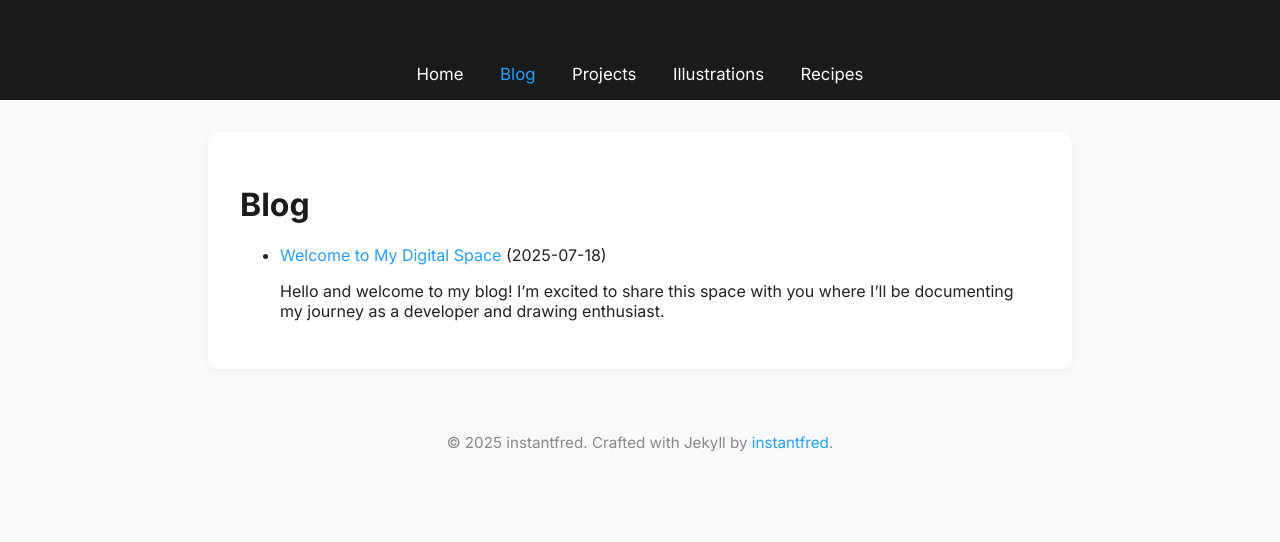
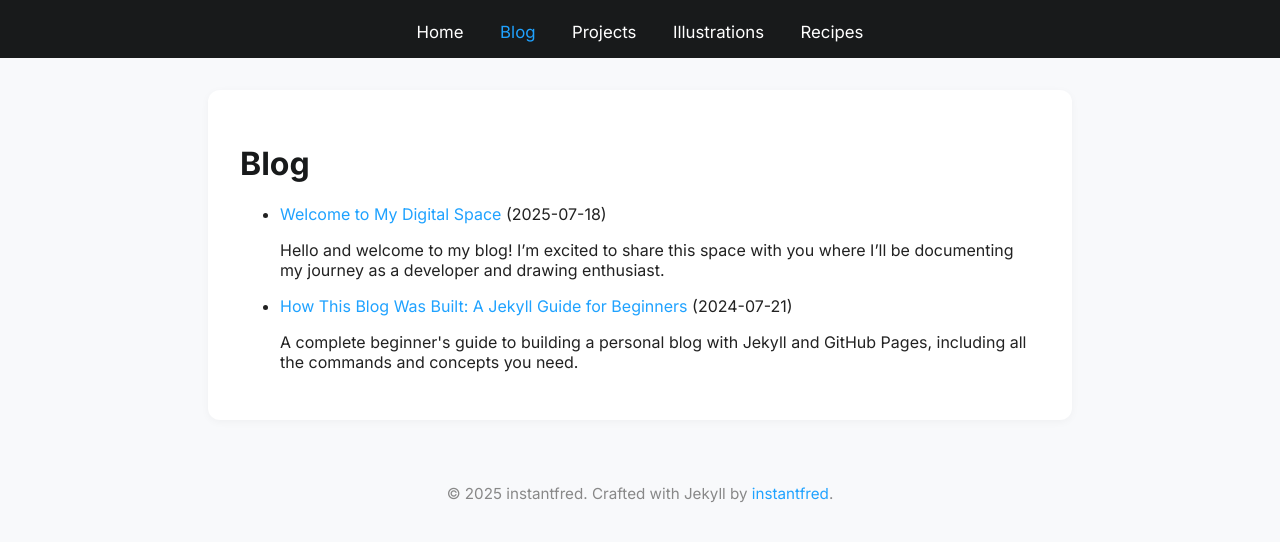
Before and after one commit to instantfred/instantfred.github.io, a Jekyll site: the page built from blog.md, in a window 1280 px wide. Shown: the top 542 px of the page. Built offline with Jekyll 4.4.1, drawn with Linux system fonts in a browser that asks for light colours; part of the change alters nothing that is shown.

Commit message:
Add jekyll tutorial post

````diff
--- a/_layouts/default.html
+++ b/_layouts/default.html
@@ -14,7 +14,6 @@
     <button class="mobile-nav-toggle" aria-label="Open navigation" aria-expanded="false">
       <i class="fas fa-bars"></i>
     </button>
-    <h1>{{ site.title }}</h1>
     <nav>
       <a href="/" {% if page.url == '/' %}class="active"{% endif %}>Home</a>
       <a href="/blog/" {% if page.url contains '/blog/' %}class="active"{% endif %}>Blog</a>
--- /dev/null
+++ b/_posts/2024-07-21-how-this-blog-was-built.md
@@ -0,0 +1,121 @@
+---
+layout: post
+title: "How This Blog Was Built: A Jekyll Guide for Beginners"
+date: 2024-07-21 10:00:00 -0600
+categories: jekyll guide
+excerpt: "A complete beginner's guide to building a personal blog with Jekyll and GitHub Pages, including all the commands and concepts you need."
+tags: [jekyll, guide, tutorial]
+---
+
+Welcome! In this post, I'll walk you through how I built this blog from scratch using [Jekyll](https://jekyllrb.com/) and GitHub Pages. If you've never used Jekyll before, don't worry—I'll explain every step and command.
+
+## What is Jekyll?
+
+Jekyll is a static site generator. It takes your text (written in Markdown), templates, and configuration, and builds a complete website—no database or backend required. It's perfect for blogs and personal sites, and works seamlessly with GitHub Pages for free hosting.
+
+## Step 1: Install Ruby and Jekyll
+
+Jekyll is written in Ruby, so you'll need Ruby installed. On Ubuntu or Debian:
+
+```sh
+sudo apt update
+sudo apt install ruby-full build-essential zlib1g-dev
+```
+
+Add Ruby's gem directory to your PATH (add this to your `~/.bashrc` or `~/.zshrc`):
+
+```sh
+export GEM_HOME="$HOME/gems"
+export PATH="$HOME/gems/bin:$PATH"
+```
+
+Reload your shell:
+
+```sh
+source ~/.zshrc  # or source ~/.bashrc
+```
+
+Now install Jekyll and Bundler:
+
+```sh
+gem install jekyll bundler
+```
+
+## Step 2: Create a New Jekyll Site
+
+Pick a folder for your site and run:
+
+```sh
+jekyll new myblog
+cd myblog
+```
+
+
+This creates a new folder with all the files you need. You should see a directory structure like this:
+
+```text
+myblog/
+├── 404.html
+├── Gemfile
+├── Gemfile.lock
+├── _config.yml
+├── _posts/
+│   └── 2024-07-18-welcome-to-jekyll.markdown
+├── _site/           # Generated site output (do not edit)
+├── about.markdown
+├── index.markdown
+```
+index.markdown is pretty much your home page, the landing page of your blog.
+
+## Step 3: Run Your Site Locally
+
+Start the development server:
+
+```sh
+bundle exec jekyll serve
+```
+
+Visit [http://localhost:4000](http://localhost:4000) in your browser. You should see your new site!
+
+## Step 4: Customize Your Blog
+
+- Edit `_config.yml` to set your site title, description, and social links.
+- Add posts in the `_posts/` folder. Each post is a Markdown file named like `YYYY-MM-DD-title.md`.
+- Change the look by editing files in `_layouts/`, `_includes/`, and `assets/css/`.
+- Add pages (like `about.md`) in the root folder.
+
+## Step 5: Add to Git and GitHub
+
+Initialize a git repo and push to GitHub:
+
+```sh
+git init
+git add .
+git commit -m "Initial commit"
+git remote add origin https://github.com/yourusername/yourrepo.git
+git push -u origin main
+```
+
+## Step 6: Enable GitHub Pages
+
+- Go to your repo on GitHub.
+- Click **Settings > Pages**.
+- Set the source branch to `main` (or `gh-pages`) and the root folder.
+- GitHub will build and host your site at `https://yourusername.github.io/yourrepo/`.
+
+## How This Blog Works
+
+- **Content**: Posts and pages are written in Markdown.
+- **Templates**: Layouts and includes control the look and structure.
+- **Collections**: Custom folders like `_art/` and `_projects/` let you organize different types of content.
+- **Tag Cloud**: Tags help organize posts and art; clicking a tag shows all related entries.
+- **Hosting**: GitHub Pages builds and serves the site automatically when you push changes.
+
+## Next Steps
+
+- Try editing or adding a post in `_posts/`.
+- Customize your theme in `assets/css/main.css`.
+- Explore Jekyll plugins for more features.
+- By default the setup uses jekyll's minimal theme, but you can find lots of nice themes in [Jekyll Themes](https://jekyllthemes.io/free)
+
+If you have questions, check out the [Jekyll documentation](https://jekyllrb.com/docs/) or reach out to me!
````
